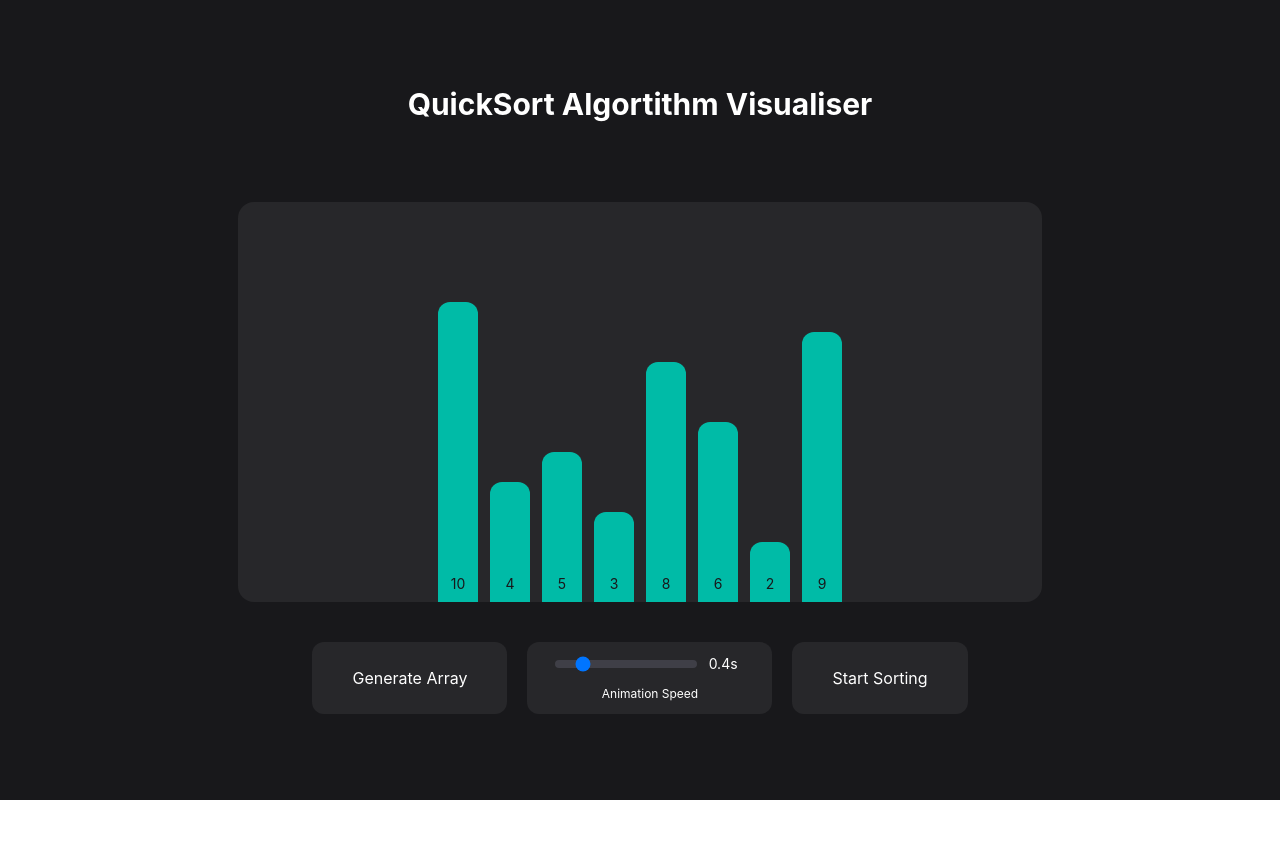
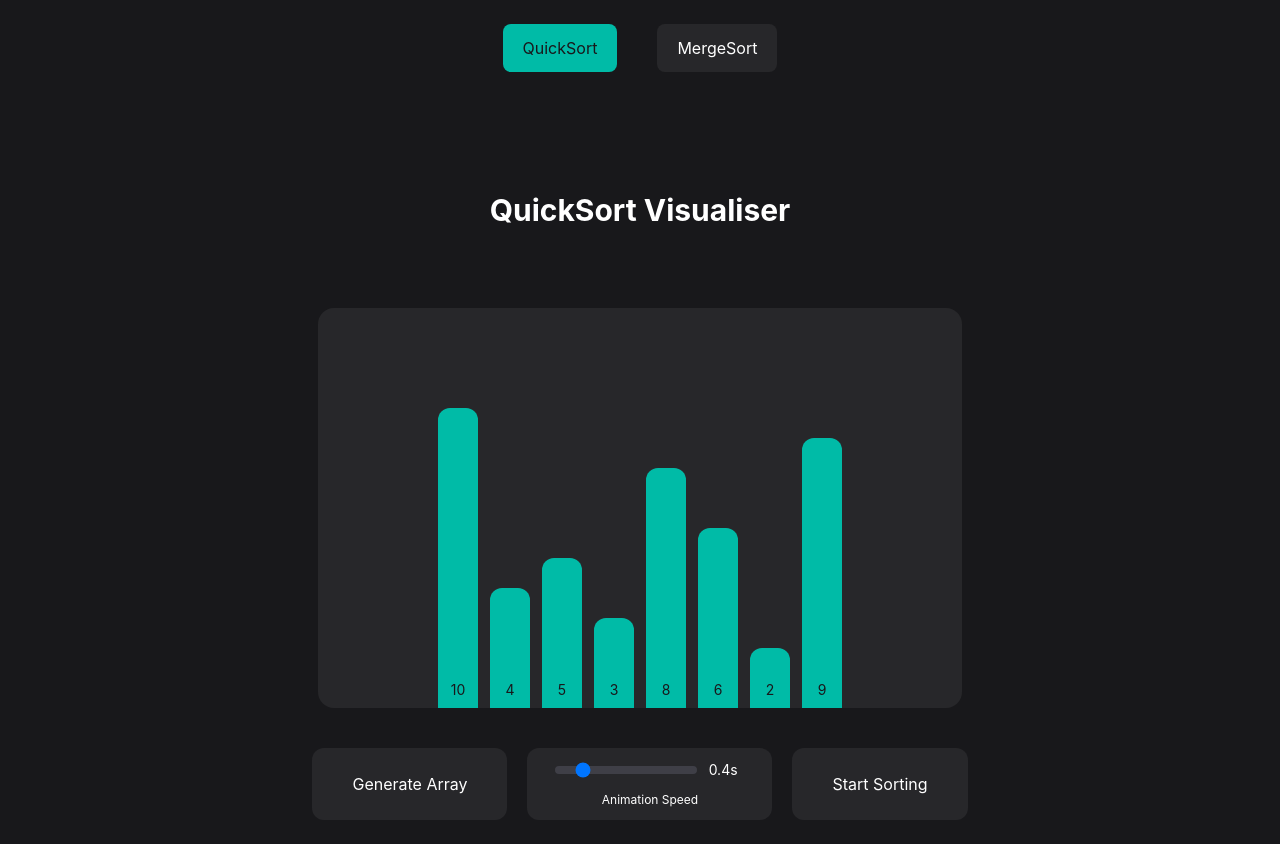
Before and after one commit to Aryan181005/AlgoRhythm, a React (Vite) app: page / in a window 1280 px wide. Before the commit the page ends 800 px from the top, so only its background shows below. Built offline with nearby package versions, Linux system fonts and the light colour scheme.

Commit message:
+ MergeSort

```diff
--- a/src/App.jsx
+++ b/src/App.jsx
@@ -2,9 +2,7 @@ import { motion } from "framer-motion";
 import React, { useState } from "react";
 
 const App = () => {
-
-
-  const [array,setArray] = useState([
+  const [array, setArray] = useState([
     { id: 1, value: 10 },
     { id: 2, value: 4 },
     { id: 3, value: 5 },
@@ -13,46 +11,53 @@ const App = () => {
     { id: 6, value: 6 },
     { id: 7, value: 2 },
     { id: 8, value: 9 },
-  ]);  // Update Array after every step for visualisation
-  const [pIndex,setPIndex] = useState(null);        // Update Pivot Element - it's marked RED
-  const [active,setActive] = useState([]);          // Index Values - Update color to show ongoing comparisons - YELLOW
-  const [sorted,setSorted] = useState([]);          // Index Values - Update color to show which elements are sorted - GREEN
-  const [speed,setSpeed] = useState(400);           // Pause Animation before and after changes for given time
-  const [isSorting,setIsSorting] = useState(false); // State to prevent another sorting when one is ongoing
+  ]); // Update Array after every step for visualisation
+  const [pIndex, setPIndex] = useState(null); // Update Pivot Element - it's marked RED
+  const [active, setActive] = useState([]); // Index Values - Update color to show ongoing comparisons - YELLOW
+  const [sorted, setSorted] = useState([]); // Index Values - Update color to show which elements are sorted - GREEN
+  const [speed, setSpeed] = useState(400); // Pause Animation before and after changes for given time
+  const [isSorting, setIsSorting] = useState(false); // State to prevent another sorting when one is ongoing
+  const [algo, setAlgo] = useState("quick"); // This stores which algo will be used
+  const algoNames = {
+    quick: "QuickSort",
+    merge: "MergeSort",
+    heap: "HeapSort",
+    bubble: "BubbleSort",
+  };
 
+  // Waiting time ( will resolve after 'ms' time )
+  const sleep = (ms) => new Promise((res) => setTimeout(res, ms));
 
-  const sleep = (ms) => new Promise((res) => setTimeout(res,ms));
-
+  // Generate random array { Elements: 1-10, length: 8 }
   const generateArray = () => {
-    if(isSorting) return;
-
+    if (isSorting) return;
+    if (!isSorting) {
       let idCounter = 0;
-    const newArr = Array.from({length: 8},() => (
-      {
+      const newArr = Array.from({ length: 8 }, () => ({
         id: idCounter++,
-        value: Math.floor(Math.random() * 10) + 1
-      }
-    ))
+        value: Math.floor(Math.random() * 10) + 1,
+      }));
       setArray(newArr);
       setSorted([]);
     }
+  };
 
-  const quickSort = async (arr, left, right) => {
-    if (left < right) {
-      let pIndex = await partition(arr, left, right);
-      await quickSort(arr, left, pIndex - 1);
-      await quickSort(arr, pIndex + 1, right);
-    }else if(left === right){
-      setSorted((prev) => [...prev,left]);
+  // QuickSort
+  const quickSort = async (arr, low, high) => {
+    if (low < high) {
+      let pIndex = await partition(arr, low, high);
+      await quickSort(arr, low, pIndex - 1);
+      await quickSort(arr, pIndex + 1, high);
+    } else if (low === high) {
+      setSorted((prev) => [...prev, low]);
     }
   };
+  const partition = async (arr, low, high) => {
+    let pivot = arr[high];
+    setPIndex(high);
+    let i = low - 1;
 
-  const partition = async (arr, left, right) => {
-    let pivot = arr[right];
-    setPIndex(right);
-    let i = left - 1;
-
-    for (var j = left; j < right; j++) {
+    for (var j = low; j < high; j++) {
       setActive([j]);
       await sleep(speed);
 
@@ -60,54 +65,147 @@ const App = () => {
         i++;
         [arr[i], arr[j]] = [arr[j], arr[i]];
         setArray([...arr]);
-        setActive([i,j]);
+        setActive([i, j]);
         await sleep(speed);
       }
     }
-    [arr[i + 1], arr[right]] = [arr[right], arr[i + 1]];
+    [arr[i + 1], arr[high]] = [arr[high], arr[i + 1]];
 
-    setArray([...arr])
-    await sleep(speed)
-    setSorted((prev) => [...prev,i+1])
+    setArray([...arr]);
+    await sleep(speed);
+    setSorted((prev) => [...prev, i + 1]);
     setPIndex(null);
     setActive([]);
 
     return i + 1;
   };
 
+  // MergeSort
+  const merge = async (arr, low, mid, high) => {
+    let n1 = mid - low + 1;
+    let n2 = high - mid;
+
+    let L = new Array(n1);
+    let R = new Array(n2);
+
+    for (let i = 0; i < n1; i++) {
+      L[i] = arr[low + i];
+    }
+    for (let j = 0; j < n2; j++) {
+      R[j] = arr[mid + 1 + j];
+    }
+
+    let i = 0;
+    let j = 0;
+    let k = low;
+
+    while (i < n1 && j < n2) {
+      setActive([low + i, mid + 1 + j]);
+      await sleep(speed);
+
+      if (L[i].value <= R[j].value) {
+        setActive([low + i, mid + 1 + j]);
+        arr[k++] = L[i++];
+      } else {
+        arr[k++] = R[j++];
+      }
+    }
+
+    while (i < n1) {
+      arr[k++] = L[i++];
+      setArray([...arr]);
+      await sleep(speed);
+    }
+    while (j < n2) {
+      arr[k++] = R[j++];
+      setArray([...arr]);
+      await sleep(speed);
+    }
+    setActive([]);
+    setPIndex(null);
+  };
+  const mergeSort = async (arr, low, high) => {
+    if (low < high) {
+      let mid = Math.floor(low + (high - low) / 2);
+      setPIndex(mid);
+      await sleep(speed);
+
+      await mergeSort(arr, low, mid);
+      await mergeSort(arr, mid + 1, high);
+
+      await merge(arr, low, mid, high);
+    }
+  };
+
+  // Start Sorting
   const startSorting = async () => {
-    if(isSorting) return;
+    if (isSorting) return;
     setIsSorting(true);
 
     let newArr = [...array];                        // Avoid mutating states directly, clone the array
-    await quickSort(newArr,0,newArr.length-1);      // Sorting begins
 
-    setSorted([...Array(array.length).keys()]);     // Mark all elements to GREEN
-    setIsSorting(false);
+    if (algo === "quick") {
+      await quickSort(newArr, 0, newArr.length - 1);
+      setSorted([...Array(array.length).keys()]);
+    }
+    if (algo === "merge") {
+      await mergeSort(newArr, 0, newArr.length - 1);
     }
 
+    for (let i = 0; i < array.length; i++) {
+      setSorted((prev) => [...prev, i]);
+      await sleep(100);
+    }
 
+    setIsSorting(false);
+  };
 
   return (
     <div className="min-h-screen flex flex-col bg-zinc-900 text-white items-center justify-center p-6">
-      <h1 className="text-3xl font-bold mb-20">QuickSort Algortithm Visualiser</h1>
+      <div className="flex gap-10 justify-center items-center mb-30">
+        <button
+          disabled={isSorting}
+          className={`px-5 py-3 rounded-lg cursor-pointer hover: active:scale-80 duration-200
+          ${algo === "quick" ? "bg-teal-500 text-zinc-900" : "bg-zinc-800"}`}
+          onClick={() => {
+            setAlgo("quick");
+            generateArray();
+          }}
+        >
+          QuickSort
+        </button>
+
+        <button
+          disabled={isSorting}
+          className={`px-5 py-3 rounded-lg cursor-pointer hover: active:scale-80 duration-200
+          ${algo === "merge" ? "bg-teal-500 text-zinc-900" : "bg-zinc-800"}`}
+          onClick={() => {
+            setAlgo("merge");
+            generateArray();
+          }}
+        >
+          MergeSort
+        </button>
+      </div>
+
+      <h1 className="text-3xl font-bold mb-20">{algoNames[algo]} Visualiser</h1>
 
       {/* Array Bars */}
-      <div className="flex items-end gap-3 bg-zinc-800 px-50 pt-10 mb-10 rounded-2xl min-h-[400px]">
-        {array.map((item,idx) => {
+      <div className="flex items-end gap-3 bg-zinc-800 px-30 pt-10 mb-10 rounded-2xl min-h-[400px]">
+        {array.map((item, idx) => {
           let color = "bg-teal-500";
 
-          if(sorted.includes(idx)) color = "bg-green-500";
-          else if(active.includes(idx)) color = "bg-yellow-500";
-          else if(pIndex === idx) color = "bg-red-500";
+          if (sorted.includes(idx)) color = "bg-green-500";
+          else if (pIndex === idx) color = "bg-red-500";
+          else if (active.includes(idx)) color = "bg-yellow-500";
 
-          return(
+          return (
             <motion.div
               key={item.id}
               layout
-              transition={{duration:0.4}}
+              transition={{ duration: 0.4 }}
               className={`${color} w-10 rounded-t-xl flex items-end justify-center`}
-              style={{height : `${item.value*30}px`}}
+              style={{ height: `${item.value * 30}px` }}
             >
               <span className="text-zinc-900 mb-2 text-sm">{item.value}</span>
             </motion.div>
@@ -116,17 +214,15 @@ const App = () => {
       </div>
 
       <div className="flex gap-5">
-
         <button
           className="px-10 py-4 rounded-xl bg-zinc-800 cursor-pointer hover:bg-teal-500 hover:text-zinc-900 duration-100 active:scale-80"
-          onClick={generateArray}>
+          onClick={generateArray}
+        >
           Generate Array
         </button>
 
         <div className="px-7 py-3 bg-zinc-800 rounded-xl flex flex-col items-center justify-center gap-3 cursor-pointer">
-          <div
-          className="flex items-center justify-center gap-3"
-          >
+          <div className="flex items-center justify-center gap-3">
             <input
               className="appearance-none w-full h-2 rounded-full cursor-pointer bg-zinc-700"
               type="range"
@@ -136,19 +232,18 @@ const App = () => {
               value={speed}
               onChange={(e) => setSpeed(Number(e.target.value))}
             />
-          <span className="w-12 text-sm">{(speed/1000).toFixed(1)}s</span>
+            <span className="w-12 text-sm">{(speed / 1000).toFixed(1)}s</span>
           </div>
           <p className="text-xs">Animation Speed</p>
         </div>
 
         <button
           className="px-10 py-4 rounded-xl bg-zinc-800 cursor-pointer hover:bg-teal-500 hover:text-zinc-900 duration-100 active:scale-80"
-        onClick={startSorting}>
+          onClick={startSorting}
+        >
           Start Sorting
         </button>
-
       </div>
-
     </div>
   );
 };
```
Also changed, not shown: 1 other file (tests, documents, lock files or other folders). Lines whose indentation alone changed are shown as unchanged.
